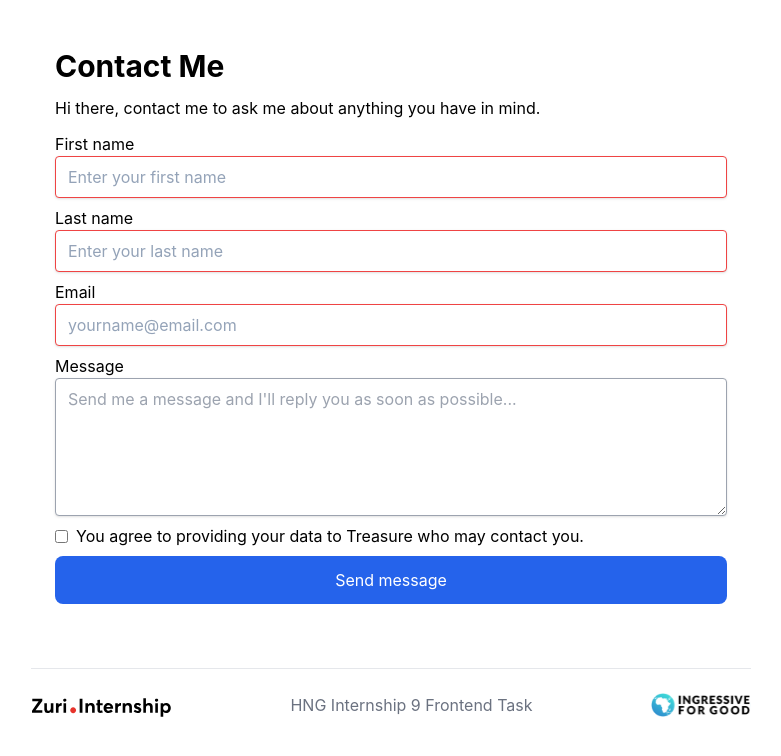
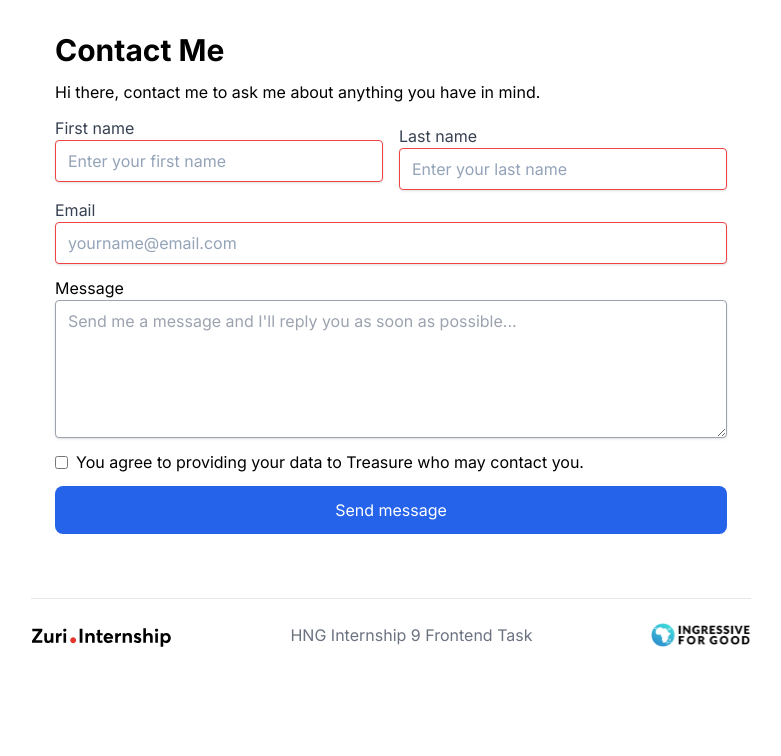
Before and after one commit to CyberGeni/linktree-v2-hng9, a React (Vite) app: page /contact in a window 1280 px wide. Shown: the top 756 px of the page, without its empty margins (249-1030 px from the left). Built offline with nearby package versions, Linux system fonts and the light colour scheme.

Commit message:
feat: added google fonts

```diff
--- a/index.html
+++ b/index.html
@@ -5,6 +5,10 @@
     <link rel="icon" type="image/svg+xml" href="/vite.svg" />
     <meta name="viewport" content="width=device-width, initial-scale=1.0" />
     <title>Vite + React</title>
+
+    <link rel="preconnect" href="https://fonts.googleapis.com">
+    <link rel="preconnect" href="https://fonts.gstatic.com" crossorigin>
+    <link href="https://fonts.googleapis.com/css2?family=Inter:wght@100;200;300;400;500;600;700;800;900&display=swap" rel="stylesheet">
   </head>
   <body>
     <div id="root"></div>
--- a/src/components/FormInput.jsx
+++ b/src/components/FormInput.jsx
@@ -10,15 +10,12 @@ function FormInput(props) {
 
   return (
     <>
-      <div className="sm:w-full">
-        <label>{label}</label>
+      <div className="w-full ">
+        <label className="text-gray-700">{label}</label>
         <input
             {...inputProps}
             onChange={onChange}
             onBlur={handleFocus}
-            onFocus={() =>
-              inputProps.name === "confirmPassword" && setFocused(true)
-            }
             id={id}
             focused={focused.toString()}
             className="flex border border-gray-400 rounded shadow px-3 py-2 w-full placeholder-slate-400 peer
--- a/src/components/forminput.css
+++ b/src/components/forminput.css
@@ -1,6 +1,11 @@
 span {
     color: red;
     display: none;
+}
+@media (min-width: 768px) {
+    #email {
+        width: 205%;
+    }
 }
 input:invalid[focused=true]{
     border: 1px solid red;
--- a/src/pages/Contact.jsx
+++ b/src/pages/Contact.jsx
@@ -23,7 +23,6 @@ function Contact() {
           errorMessage:
             "Please enter your first name.",
           label: "First name",
-
           required: true,
         },
         {
@@ -62,21 +61,25 @@ function Contact() {
         <>
             <div className="px-6 max-w-2xl sm:max-w-3xl mx-auto font-['Inter']">
                 <main className='max-w-2xl space-y-3 my-2 mb-16 mx-auto'>
-                    <h1 className="mx-auto font-bold text-2xl md:text-3xl mt-12">Contact Me</h1>
+                    <h1 className="mx-auto font-bold text-2xl md:text-3xl mt-8">Contact Me</h1>
                     <p className=''>Hi there, contact me to ask me about anything you have in mind.</p>
-                    <form onSubmit={handleSubmit} className="max-w-2xl space-y-2 my-2 mb-16">
+                    <form onSubmit={handleSubmit} className="max-w-2xl space-y-3 my-2 mb-16">
                         {/* <div className='space-y-3 sm:flex sm:space-y-0 sm:w-full sm:space-x-4'>
                             <FormInput placeholder="Enter your first name" setUsername={setUsername} />
                             <FormInput placeholder="Enter your last name" />
                         </div> */}
+                        <div className="md:grid md:grid-cols-2 md:gap-x-4 space-y-2">
                             {inputs.map((input) => (
                             <FormInput
                                 key={input.id}
                                 {...input}
                                 value={values[input.name]}
                                 onChange={onChange}
+
                             />
                             ))}
+                        </div>
+
                         {/* textarea */}
                         <div>
                             <label htmlFor="">Message</label>
```
Lines whose indentation alone changed are shown as unchanged.
